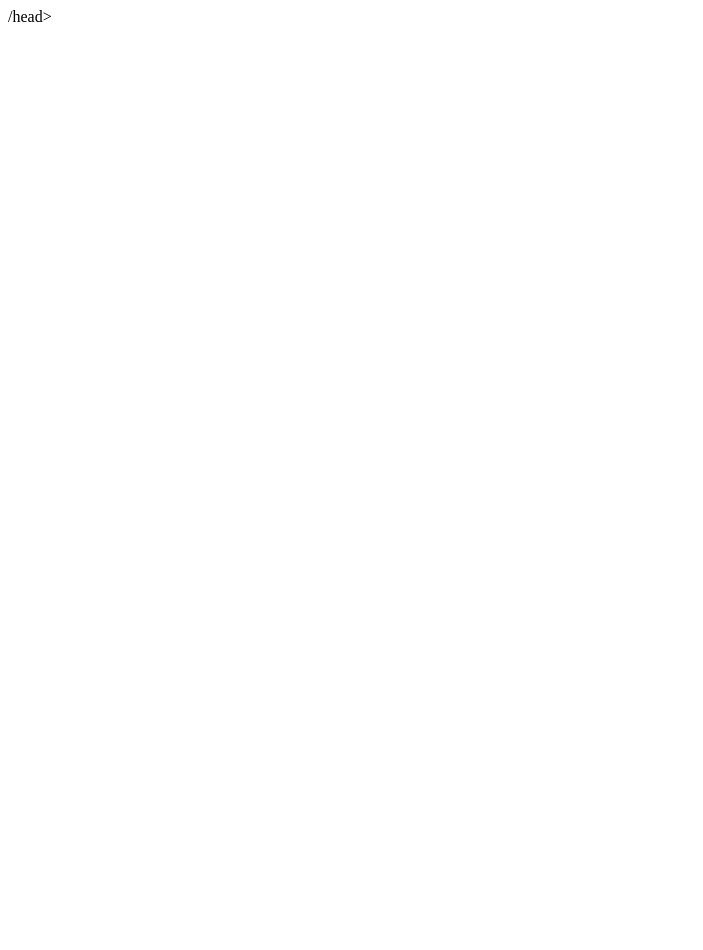
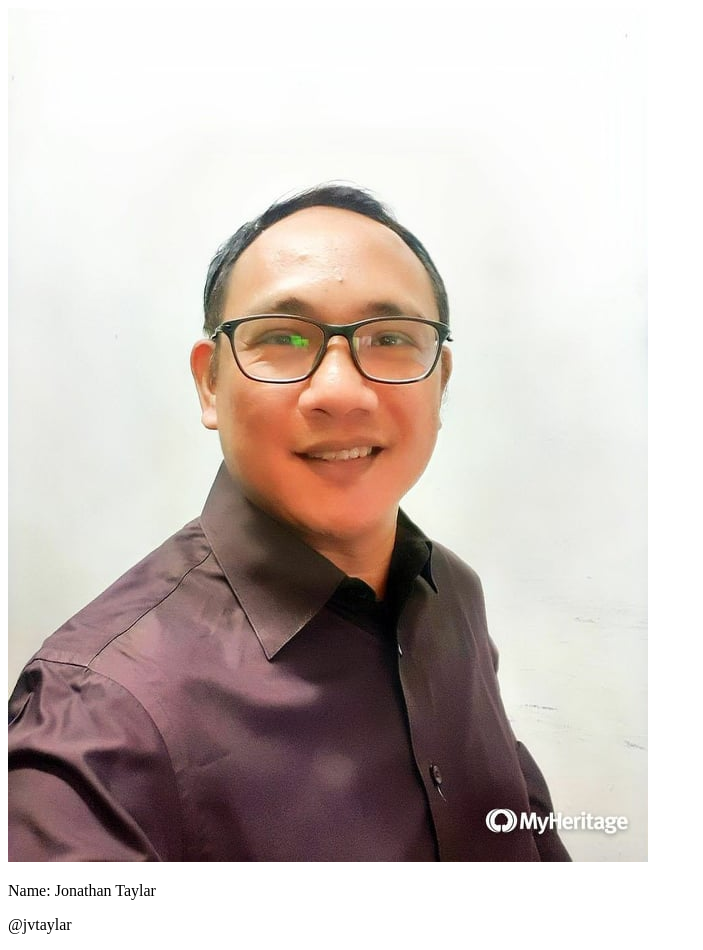
Before and after one commit to jvtaylar-cpe/Webproject, a plain HTML site: page index.html in a window 1280 px wide. Shown: the whole page, without its empty margins (0-703 px from the left). Before the commit the page ends 800 px from the top, so only its background shows below. Drawn offline with Linux system fonts and the light colour scheme.

Commit message:
second  commit

```diff
--- a/index.html
+++ b/index.html
@@ -1,5 +1,14 @@
-<!DOCTYPE html><html lang="en"><head>   <meta charset="UTF-8">   <meta http-equiv="X-UA-Compatible" content="IE=edge">
-    <meta name="viewport" content="width=device-width, initial-scale=1.0">
-    <title>Official Website</title></html>/head>
-<body>
-</body></html>
+<!DOCTYPE html>
+<html lang="en">
+  <head>
+    <meta charset="UTF-8" />
+    <meta http-equiv="X-UA-Compatible" content="IE=edge" />
+    <meta name="viewport" content="width=device-width, initial-scale=1.0" />
+    <title>My first web page</title>
+  </head>
+  <body>
+    <img src="/images/jvt.jpg" alt="" />
+    <p>Name: Jonathan Taylar</p>
+    <p>@jvtaylar</p>
+  </body>
+</html>
```
Also changed, not shown: images/photo.jpg (added).
